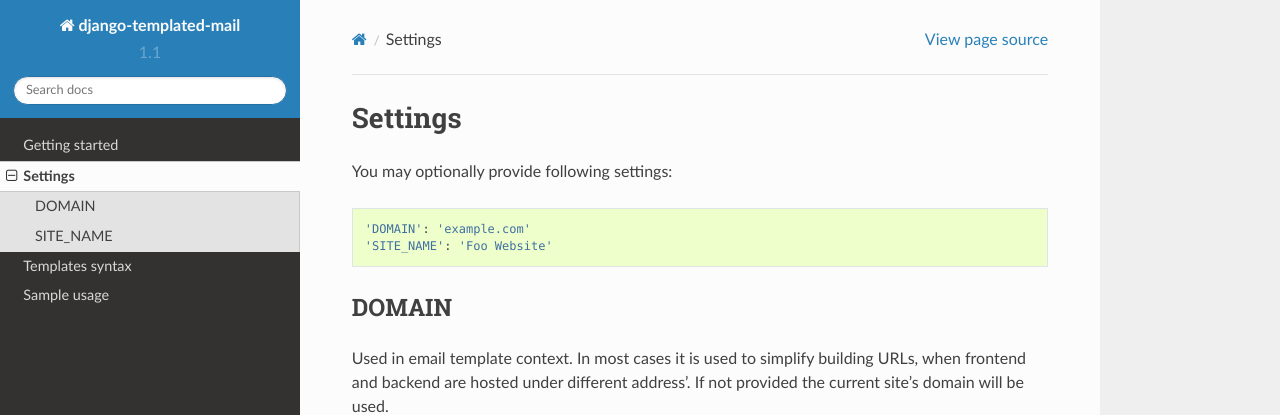
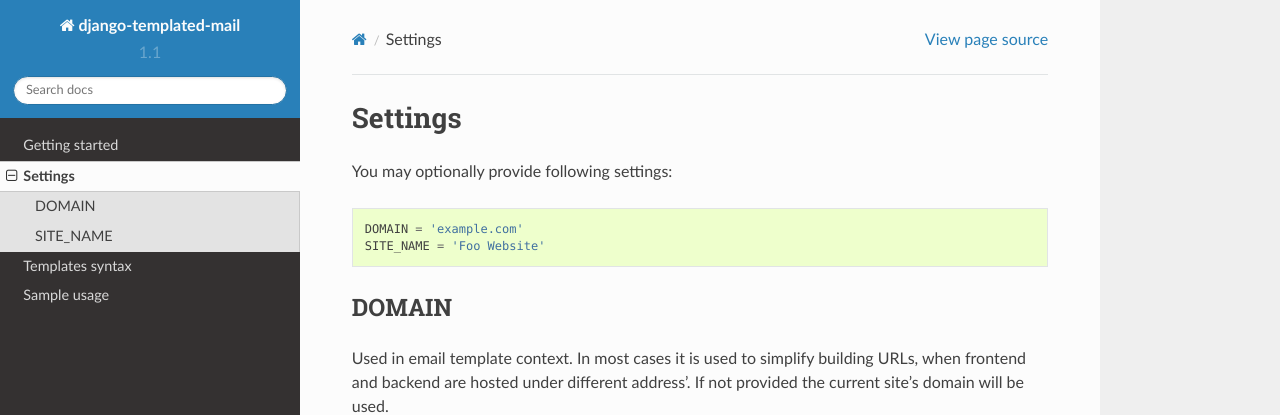
Before and after one commit to sunscrapers/django-templated-mail, a Sphinx documentation site: the page built from docs/source/settings.rst, in a window 1280 px wide. Shown: the top 415 px of the page. Built offline with Sphinx 7.4.7 and the Read the Docs theme 2.0.0, drawn with Linux system fonts in a browser that asks for light colours.

```diff
--- a/docs/source/settings.rst
+++ b/docs/source/settings.rst
@@ -5,8 +5,8 @@ You may optionally provide following settings:
 
 .. code-block:: python
 
-    'DOMAIN': 'example.com'
-    'SITE_NAME': 'Foo Website'
+    DOMAIN = 'example.com'
+    SITE_NAME = 'Foo Website'
 
 DOMAIN
 ------
```
